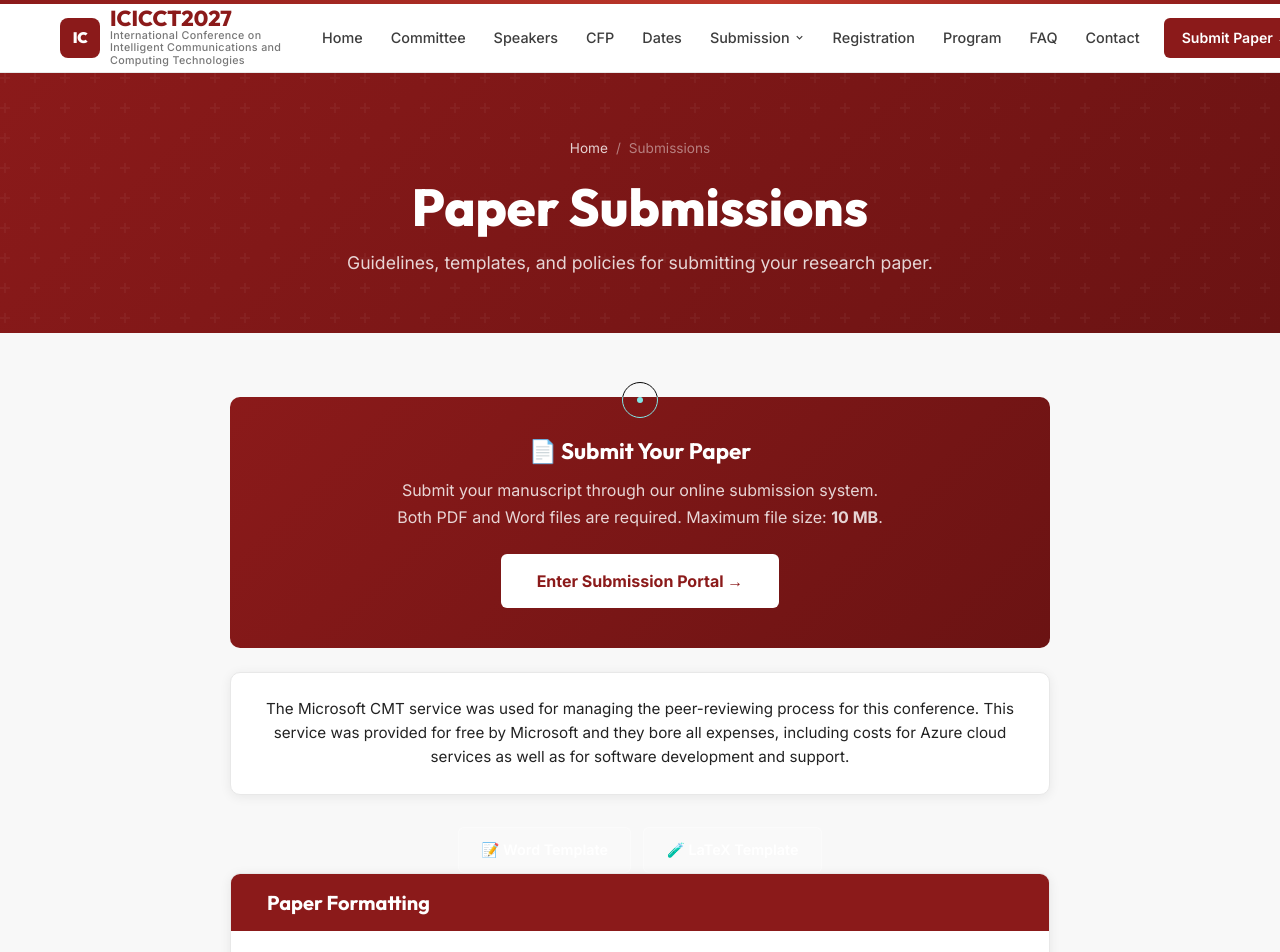
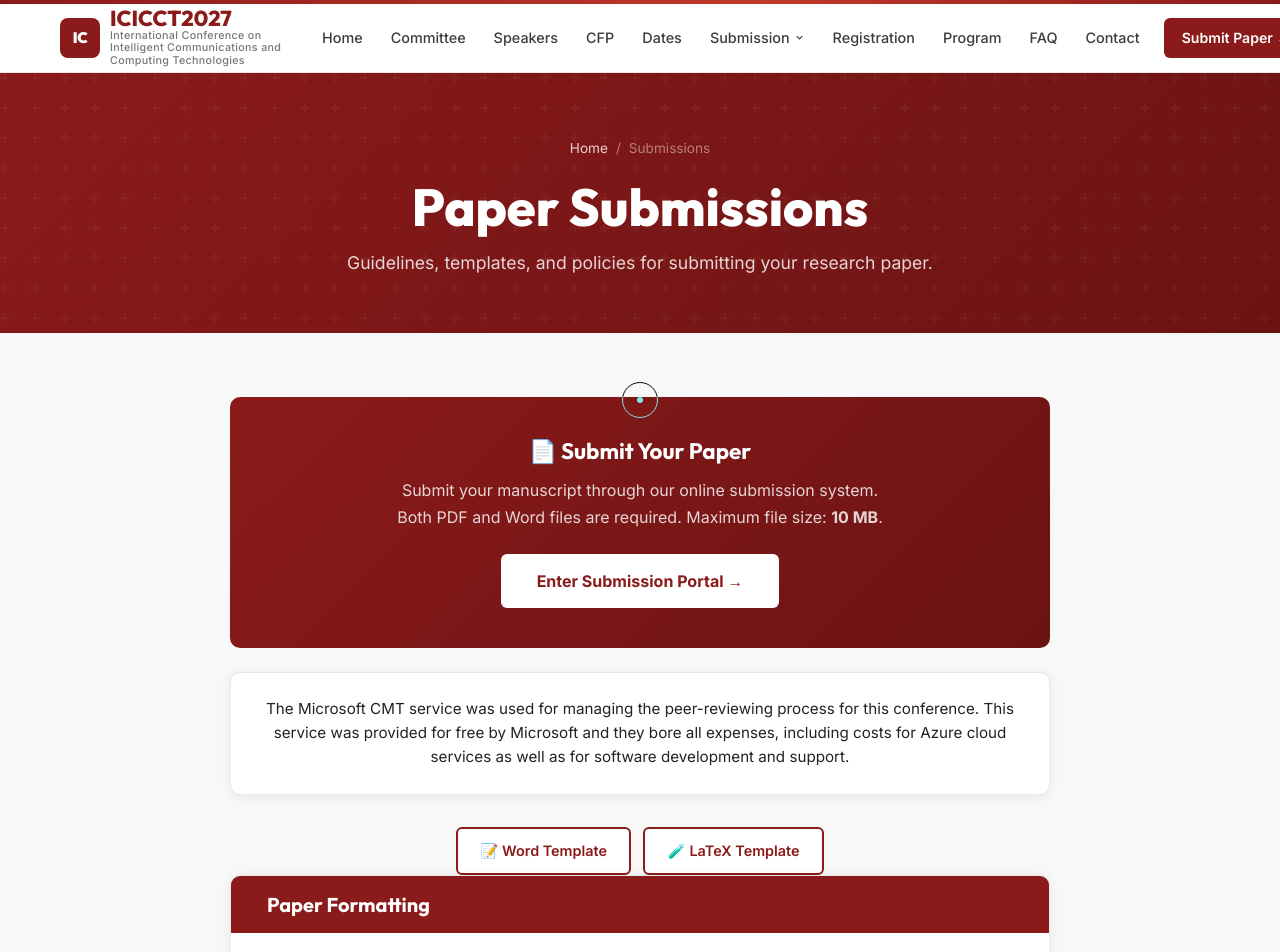
Before and after one commit to altrin2404/ITconf, a React (Vite) app: page /submissions in a window 1280 px wide. Shown: the top 952 px of the page. Built offline with nearby package versions, Linux system fonts and the light colour scheme.

Commit message:
Fix template button visibility on light background

```diff
--- a/src/pages/Submissions.jsx
+++ b/src/pages/Submissions.jsx
@@ -117,7 +117,7 @@ const Submissions = () => {
                   href="https://www.ieee.org/conferences/publishing/templates.html"
                   target="_blank" rel="noopener noreferrer"
                   className="template-btn"
-                  style={{ background: 'rgba(255,255,255,0.15)', border: '1px solid rgba(255,255,255,0.4)', color: '#fff', textDecoration: 'none' }}
+                  style={{ textDecoration: 'none' }}
                 >
                   📝 Word Template
                 </a>
@@ -125,7 +125,7 @@ const Submissions = () => {
                   href="https://www.ieee.org/conferences/publishing/templates.html"
                   target="_blank" rel="noopener noreferrer"
                   className="template-btn"
-                  style={{ background: 'rgba(255,255,255,0.15)', border: '1px solid rgba(255,255,255,0.4)', color: '#fff', textDecoration: 'none' }}
+                  style={{ textDecoration: 'none' }}
                 >
                   🧪 LaTeX Template
                 </a>
```
